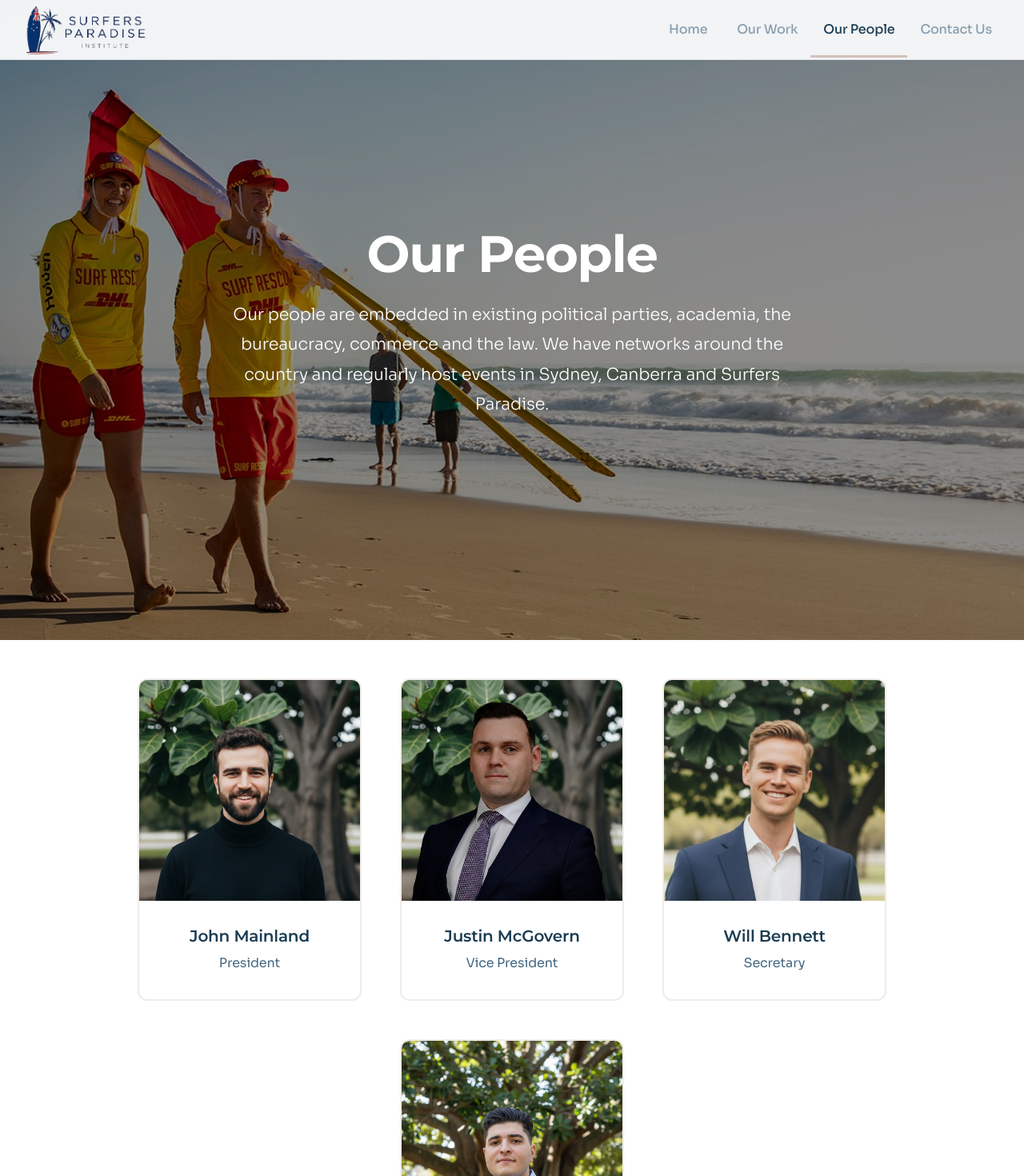
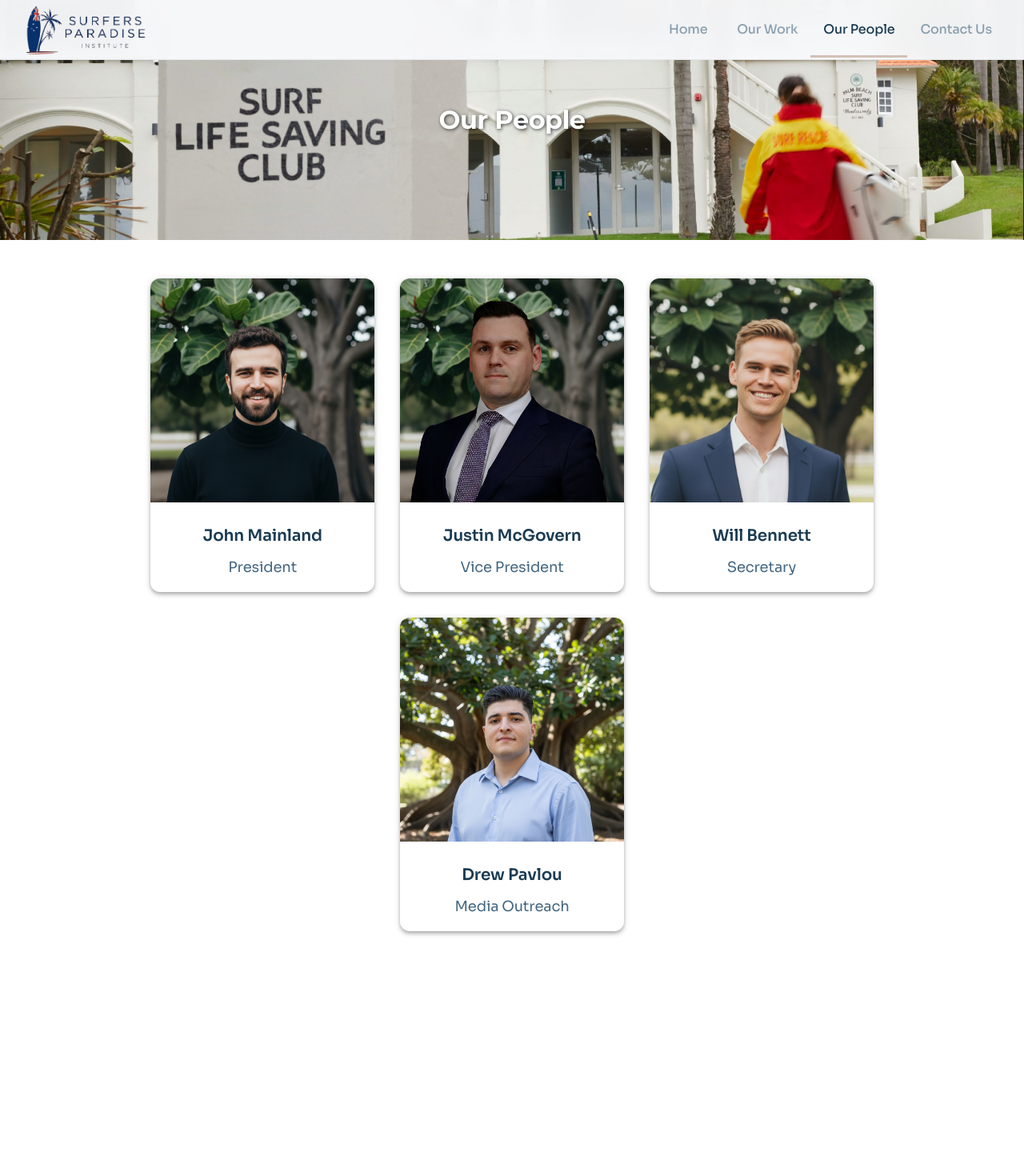
Before and after one commit to hrmainland/spinstitute, a React (Vite) app: page /spinstitute/our-people in a window 1280 px wide. Shown: the top 1470 px of the page at 80% size. After the commit the page ends 1212 px from the top, so only its background shows below. Built offline with nearby package versions, Linux system fonts and the light colour scheme.

Commit message:
Update OurPeople.jsx

```diff
--- a/src/pages/OurPeople.jsx
+++ b/src/pages/OurPeople.jsx
@@ -1,177 +1,91 @@
 import React from 'react';
 import { Box, Container, Typography, Grid, Paper } from '@mui/material';
-import johnHeadshot from '../assets/AI_headshot.jpg';
-import drewHeadshot from '../assets/Drew-Pavlou.jpg';
-import justinHeadshot from '../assets/Justin-McGovern.jpg';
-import willHeadshot from '../assets/Will-Bennett.jpg';
-import bannerImage from '../assets/surf_life_saving_nsw_cover.jpg'; // <-- local banner
 
+// Team member photos
+import johnMainland from '../assets/AI_headshot.jpg';
+import justinMcGovern from '../assets/Justin-McGovern.jpg';
+import willBennett from '../assets/Will-Bennett.jpg';
+import drewPavlou from '../assets/Drew-Pavlou.jpg';
+
+// Optional banner image
+import bannerImage from '../assets/surf-life-saving-club.jpg';
+
+export default function OurPeople() {
   const teamMembers = [
     {
       name: 'John Mainland',
       role: 'President',
-    image: johnHeadshot,
+      image: johnMainland,
     },
     {
       name: 'Justin McGovern',
       role: 'Vice President',
-    image: justinHeadshot,
+      image: justinMcGovern,
     },
     {
       name: 'Will Bennett',
       role: 'Secretary',
-    image: willHeadshot,
+      image: willBennett,
     },
     {
       name: 'Drew Pavlou',
       role: 'Media Outreach',
-    image: drewHeadshot,
+      image: drewPavlou,
     },
   ];
 
-export default function OurPeople() {
-  const CARD_WIDTH = 280;
-  const TEXT_ZONE_MIN_HEIGHT = 100;
-
   return (
     <Box>
-      {/* === Full-width Banner === */}
+      {/* Optional banner section */}
       <Box
         sx={{
-          position: 'relative',
-          width: '100vw',
-          minWidth: '100%',
-          height: '100vh',
-          overflow: 'hidden',
           backgroundImage: `url(${bannerImage})`,
           backgroundSize: 'cover',
           backgroundPosition: 'center',
-          backgroundRepeat: 'no-repeat',
+          height: 300,
+          display: 'flex',
+          alignItems: 'center',
+          justifyContent: 'center',
+          color: 'white',
+          textShadow: '1px 1px 4px rgba(0,0,0,0.7)',
         }}
       >
-        <Box sx={{ position: 'absolute', inset: 0, backgroundColor: 'rgba(0,0,0,0.45)' }} />
-
-        <Box
-          sx={{
-            position: 'relative',
-            zIndex: 1,
-            width: '100%',
-            height: '100%',
-            display: 'flex',
-            flexDirection: 'column',
-            justifyContent: 'center',
-            alignItems: 'center',
-            textAlign: 'center',
-            px: 2,
-            color: 'white',
-          }}
-        >
-          <Typography
-            variant="h2"
-            sx={{ fontSize: { xs: '2.5rem', md: '4rem' }, fontWeight: 700, mb: 2 }}
-          >
+        <Typography variant="h3" sx={{ fontWeight: 'bold' }}>
           Our People
         </Typography>
-          <Typography
-            variant="body1"
-            sx={{
-              maxWidth: 700,
-              fontSize: { xs: '1.1rem', md: '1.3rem' },
-              fontWeight: 300,
-              lineHeight: 1.8,
-            }}
-          >
-            Our people are embedded in existing political parties, academia, the bureaucracy,
-            commerce and the law. We have networks around the country and regularly host events in
-            Sydney, Canberra and Surfers Paradise.
-          </Typography>
-        </Box>
       </Box>
 
-      {/* === Team Grid Section === */}
-      <Container maxWidth="lg" sx={{ py: { xs: 4, md: 6 } }}>
-        <Grid
-          container
-          spacing={{ xs: 4, sm: 5, md: 6 }}
-          justifyContent="center"
-          alignItems="flex-start"
-        >
+      <Container sx={{ py: 6 }}>
+        <Grid container spacing={4} justifyContent="center">
           {teamMembers.map((member, index) => (
-            <Grid
-              item
-              key={index}
-              xs={12}
-              sm={6}
-              md={4} // ensures 3 cards per row on desktop
+            <Grid item key={index} xs={12} sm={6} md={3}>
+              <Paper
+                elevation={4}
                 sx={{
-                display: 'flex',
-                justifyContent: 'center',
-              }}
-            >
-              <Paper
-                elevation={0}
-                sx={{
-                  width: CARD_WIDTH,
+                  borderRadius: 3,
                   overflow: 'hidden',
-                  borderRadius: 3,
-                  backgroundColor: 'white',
-                  border: '2px solid',
-                  borderColor: 'rgba(210, 193, 182, 0.3)',
-                  display: 'flex',
-                  flexDirection: 'column',
+                  textAlign: 'center',
+                  height: '100%',
                 }}
               >
                 <Box
-                  sx={{
-                    position: 'relative',
-                    overflow: 'hidden',
-                    width: '100%',
-                    aspectRatio: '1 / 1',
-                    backgroundColor: 'rgba(27, 60, 83, 0.05)',
-                    flexShrink: 0,
-                  }}
-                >
-                  <img
+                  component="img"
                   src={member.image}
                   alt={member.name}
-                    loading="lazy"
-                    style={{
-                      position: 'absolute',
-                      inset: 0,
+                  sx={{
                     width: '100%',
-                      height: '100%',
+                    height: 280,
                     objectFit: 'cover',
-                      objectPosition: 'center',
-                      display: 'block',
                   }}
                 />
-                </Box>
-
-                <Box
-                  sx={{
-                    p: { xs: 3, md: 4 },
-                    textAlign: 'center',
-                    display: 'flex',
-                    flexDirection: 'column',
-                    justifyContent: 'center',
-                    gap: 1,
-                    minHeight: TEXT_ZONE_MIN_HEIGHT,
-                  }}
-                >
+                <Box sx={{ p: 2 }}>
                   <Typography
-                    variant="h5"
-                    sx={{ color: 'primary.main', fontWeight: 600, lineHeight: 1.25 }}
+                    variant="h6"
+                    sx={{ fontWeight: 600, mb: 1 }}
                   >
                     {member.name}
                   </Typography>
-                  <Typography
-                    variant="body2"
-                    sx={{
-                      color: 'text.secondary',
-                      fontStyle: 'italic',
-                      fontWeight: 400,
-                    }}
-                  >
+                  <Typography variant="body1" color="text.secondary">
                     {member.role}
                   </Typography>
                 </Box>
```
Lines whose indentation alone changed are shown as unchanged.
